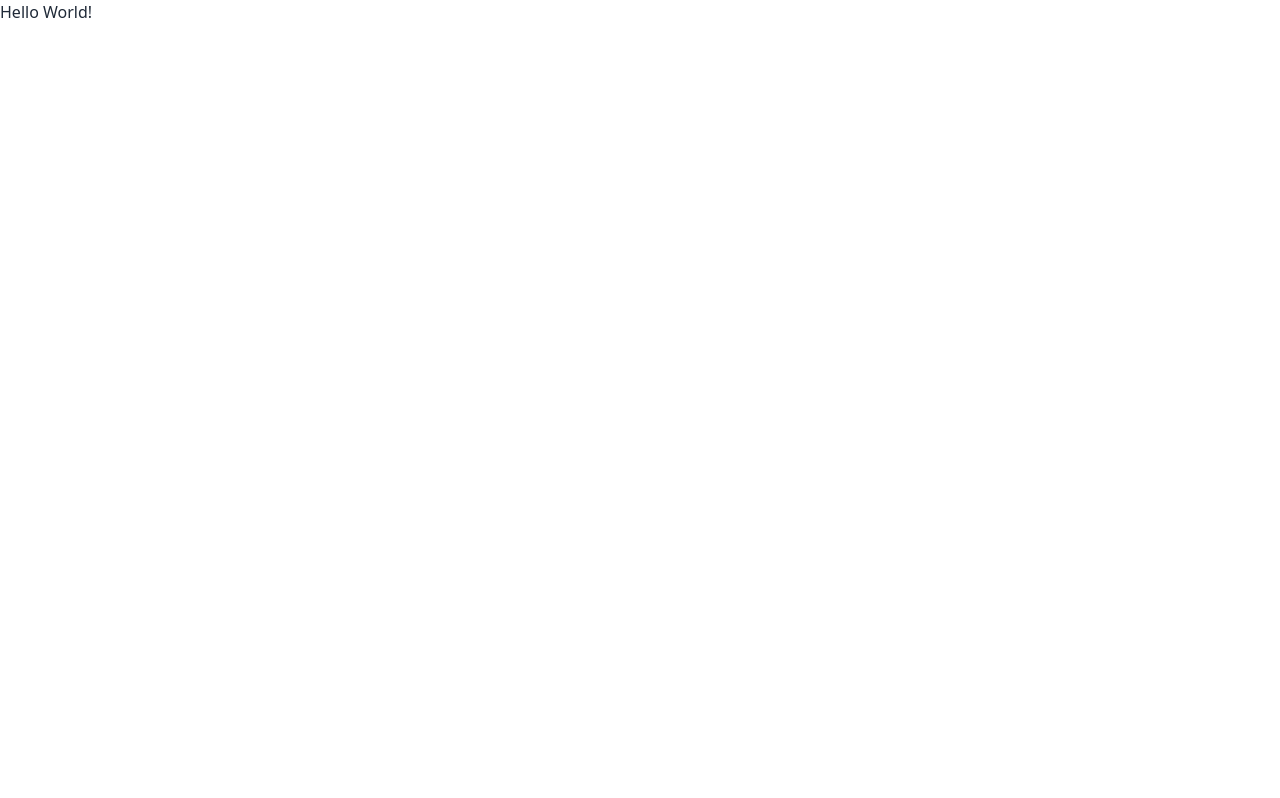
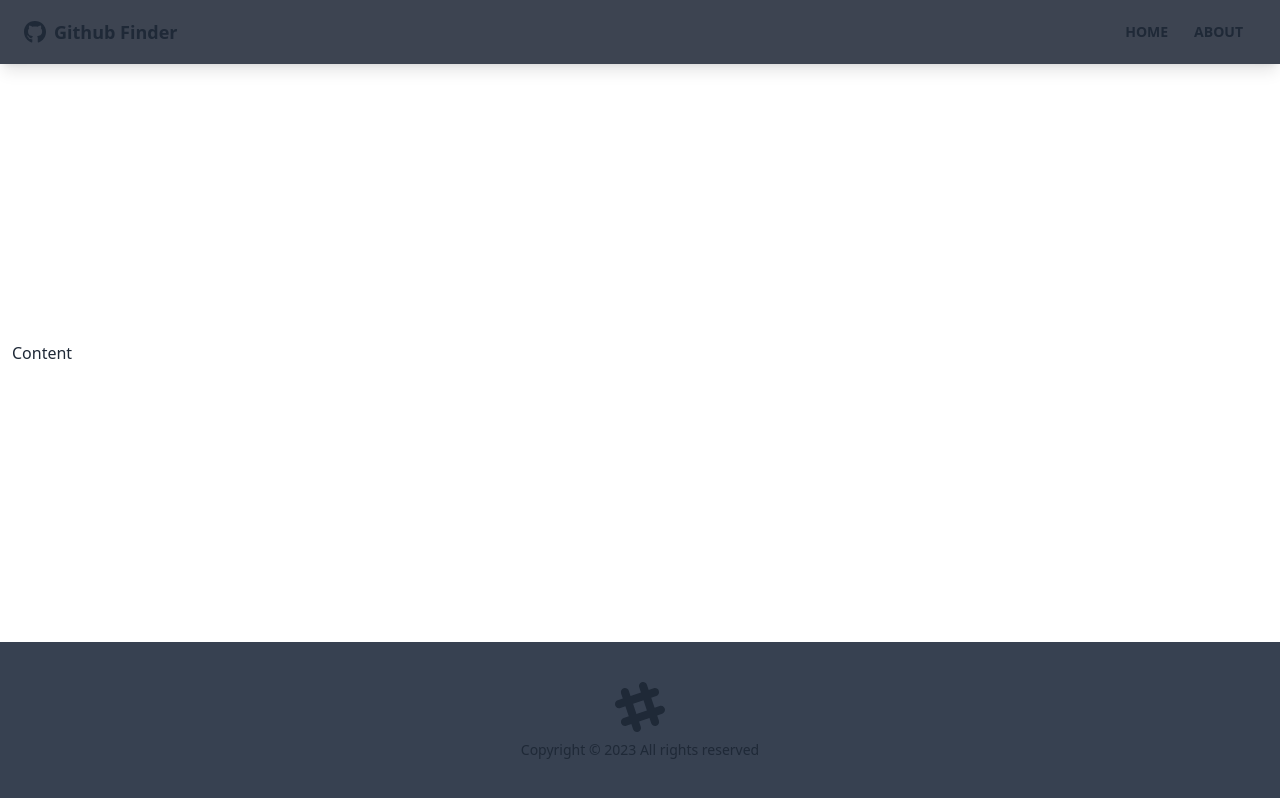
Before and after one commit to kamil3397/react-github-finder, a React (Create React App) app: page / in a window 1280 px wide. Built offline with nearby package versions, Linux system fonts and the light colour scheme.

Commit message:
navbar and footer ui

```diff
--- a/package.json
+++ b/package.json
@@ -9,6 +9,8 @@
     "daisyui": "^2.47.0",
     "react": "^18.2.0",
     "react-dom": "^18.2.0",
+    "react-icons": "^4.7.1",
+    "react-router-dom": "^6.7.0",
     "react-scripts": "5.0.1",
     "web-vitals": "^2.1.4"
   },
--- a/src/App.js
+++ b/src/App.js
@@ -1,8 +1,19 @@
+//Pamiętaj o tailwind i daisyUI!!!!!!
+import { BrowserRouter as Router, Route } from 'react-router-dom'
+import Footer from './components/layout/Footer'
+import Navbar from './components/layout/Navbar'
+
 function App() {
   return (
-    <div>
-      <h1>Hello World!</h1>
-    </div>
+    <Router>
+      <div className="flex flex-col justify-between h-screen">
+        <Navbar />
+
+        <main className="container mx-auto px-3 pb-12">Content</main>
+
+        <Footer />
+      </div>
+    </Router>
   )
 }
 
--- /dev/null
+++ b/src/components/layout/Footer.jsx
@@ -0,0 +1,24 @@
+function Footer() {
+  const footerYear = new Date().getFullYear()
+
+  return (
+    <footer className="footer p-10 bg-gray-700 tex-primary-content footer-center">
+      <div>
+        <svg
+          width="50"
+          height="50"
+          viewBox="0 0 24 24"
+          xmlns="http://www.w3.org/2000/svg"
+          fillRule="evenodd"
+          clipRule="evenodd"
+          className="inline-block fill-current"
+        >
+          <path d="M22.672 15.226l-2.432.811.841 2.515c.33 1.019-.209 2.127-1.23 2.456-1.15.325-2.148-.321-2.463-1.226l-.84-2.518-5.013 1.677.84 2.517c.391 1.203-.434 2.542-1.831 2.542-.88 0-1.601-.564-1.86-1.314l-.842-2.516-2.431.809c-1.135.328-2.145-.317-2.463-1.229-.329-1.018.211-2.127 1.231-2.456l2.432-.809-1.621-4.823-2.432.808c-1.355.384-2.558-.59-2.558-1.839 0-.817.509-1.582 1.327-1.846l2.433-.809-.842-2.515c-.33-1.02.211-2.129 1.232-2.458 1.02-.329 2.13.209 2.461 1.229l.842 2.515 5.011-1.677-.839-2.517c-.403-1.238.484-2.553 1.843-2.553.819 0 1.585.509 1.85 1.326l.841 2.517 2.431-.81c1.02-.33 2.131.211 2.461 1.229.332 1.018-.21 2.126-1.23 2.456l-2.433.809 1.622 4.823 2.433-.809c1.242-.401 2.557.484 2.557 1.838 0 .819-.51 1.583-1.328 1.847m-8.992-6.428l-5.01 1.675 1.619 4.828 5.011-1.674-1.62-4.829z"></path>
+        </svg>
+        <p>Copyright &copy; {footerYear} All rights reserved</p>
+      </div>
+    </footer>
+  )
+}
+
+export default Footer
--- /dev/null
+++ b/src/components/layout/Navbar.jsx
@@ -0,0 +1,39 @@
+import { FaGithub } from 'react-icons/fa'
+import { Link } from 'react-router-dom'
+import PropTypes from 'prop-types'
+
+function Navbar({ title }) {
+  return (
+    <nav className="navbar mb-12 shadow-lg bg-neutral text-nautral-content">
+      <div className="container mx-auto">
+        <div className="flex-none px-2 mx-2">
+          <FaGithub className="inline pr-2 text-3xl" />
+          <Link to="/" className="text-lg font-bold align-middle">
+            {title}
+          </Link>
+        </div>
+
+        <div className="flex-1 px-2 mx-2">
+          <div className="flex justify-end">
+            <Link to="/" className="btn btn-ghost btn-sm rounded-btn">
+              Home
+            </Link>
+            <Link to="/about" className="btn btn-ghost btn-sm rounded-btn">
+              About
+            </Link>
+          </div>
+        </div>
+      </div>
+    </nav>
+  )
+}
+
+Navbar.defaultProps = {
+  title: 'Github Finder',
+}
+
+Navbar.propTypes = {
+  title: PropTypes.string,
+}
+
+export default Navbar
```
Also changed, not shown: 1 other file (tests, documents, lock files or other folders).
